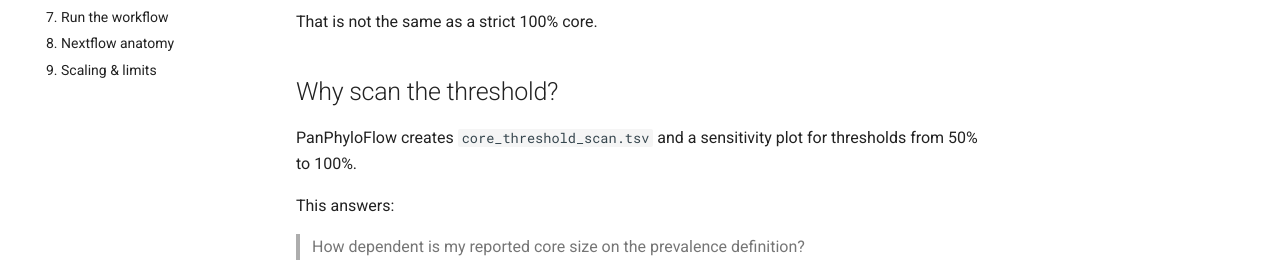
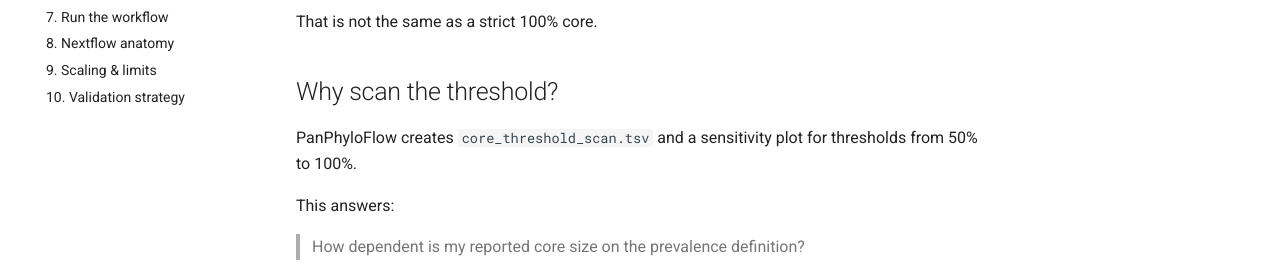
Before and after one commit to mbilal-OU/PanPhyloFlow, an MkDocs documentation site: the page built from docs/04_core_thresholds.md, in a window 1280 px wide. Shown: the part 310-590 px from the top of the page. Built offline with MkDocs 1.6.1 and Material for MkDocs 9.7.7, drawn with Linux system fonts in a browser that asks for light colours; comment, search, counter and statistics services are not loaded.

Commit message:
Add validation chapter to documentation navigation

```diff
--- a/mkdocs.yml
+++ b/mkdocs.yml
@@ -14,6 +14,7 @@ nav:
   - 7. Run the workflow: 07_running.md
   - 8. Nextflow anatomy: 08_nextflow_anatomy.md
   - 9. Scaling & limits: 09_scaling_and_limits.md
+  - 10. Validation strategy: 10_validation.md
 theme:
   name: material
   features:
```
